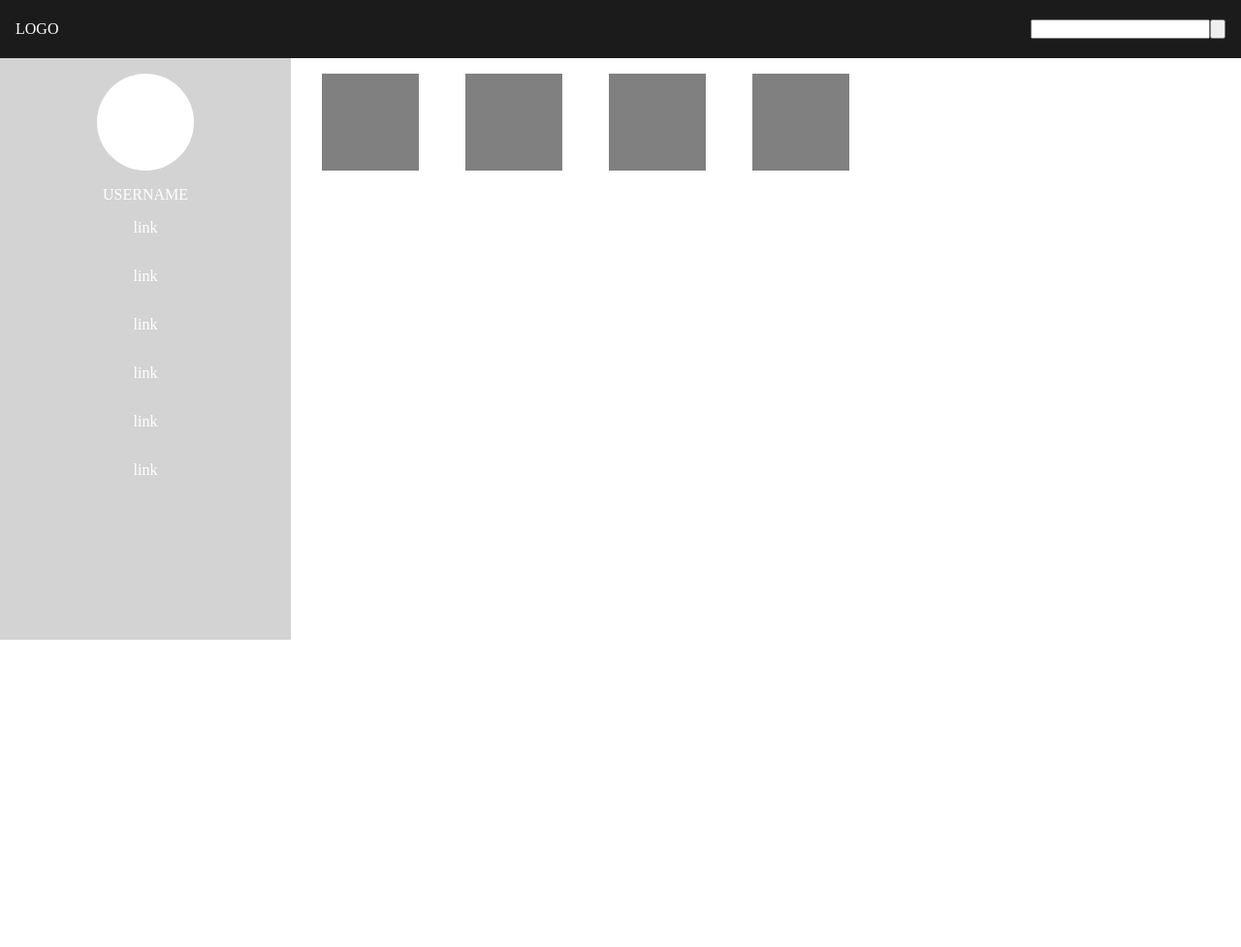
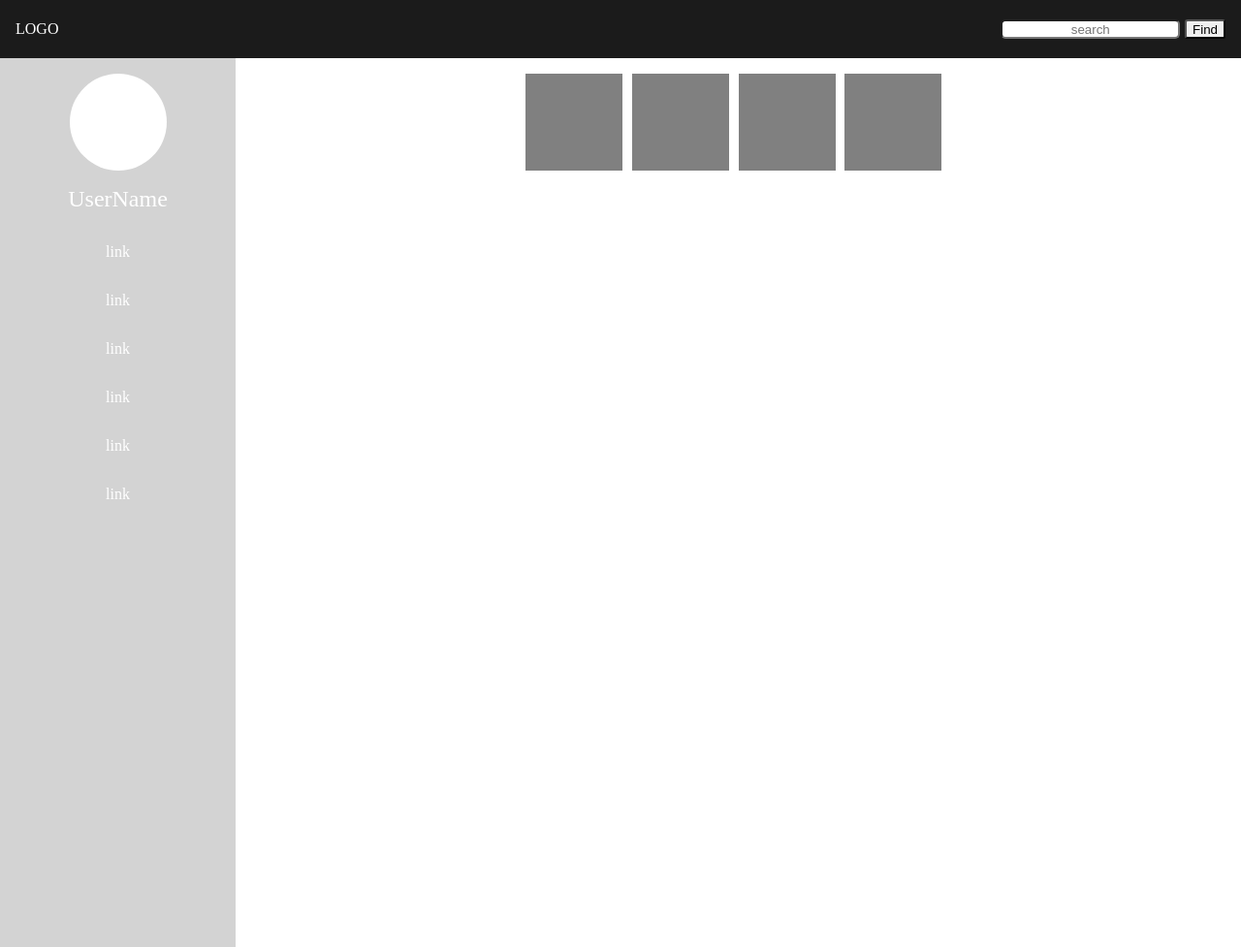
Before and after one commit to kaijrock23/Speriamo-Bene-Test-28-01-2022, a plain HTML site: page index.html in a window 1280 px wide. Shown: the whole page at 97% size. Before the commit the page ends 800 px from the top, so only its background shows below. Drawn offline with Linux system fonts and the light colour scheme.

Commit message:
commit con calma

```diff
--- a/index.html
+++ b/index.html
@@ -8,6 +8,7 @@
     <link rel="stylesheet" href="/styles/reset.css">
     <link rel="stylesheet" href="/styles/util.css">
     <link rel="stylesheet" href="/styles/style.css">
+    <script src="https://kit.fontawesome.com/11a8fc675b.js" crossorigin="anonymous"></script>
     <title>Document</title>
 </head>
 
@@ -18,16 +19,21 @@
             <div class="logo dflex">LOGO</div>
         </div>
         <div class="btn-container dflex">
-            <input type="text" class="input-field">
-            <input type="button" class="btn">
+            <input type="text" class="input-field" placeholder="search">
+            <button type="button" class="btn">Find</button>
+        </div>
+
+        <div class="menu-bar">
+            <i class="fas fa-bars"></i>
         </div>
     </header>
 
     <main class="main-container dflex">
-        <div class="left-container dflex columns align-center ">
-            <div class="avatar dflex align-center columns"></div>
-            <p class="user">USERNAME</p>
-
+        <div class="left-container dflex columns">
+            <div class="av-cont dflex align-center columns">
+                <div class="avatar"></div>
+                <p class="user">UserName</p>
+            </div>
             <div class="link-container dflex columns">
                 <a href="#" class="link">link</a>
                 <a href="#" class="link">link</a>
@@ -39,14 +45,11 @@
 
             <div class="empty"></div>
         </div>
-
-        <div class="wrapper">
-            <div class="card-container dflex just-cent">
-                <div class="card"></div>
-                <div class="card"></div>
-                <div class="card"></div>
-                <div class="card"></div>
-            </div>
+        <div class="card-container dflex just-cent wrapper">
+            <div class="card"></div>
+            <div class="card"></div>
+            <div class="card"></div>
+            <div class="card"></div>
         </div>
     </main>
 </body>
--- a/styles/style.css
+++ b/styles/style.css
@@ -1,6 +1,16 @@
 .allh-container {
     background-color: rgb(27, 27, 27);
     height: 60px;
+}
+
+.btn-container input {
+    text-align: center;
+    margin-right: .3rem;
+    border-radius: 5px;
+}
+
+.btn {
+    border-radius: 3px;
 }
 
 .logo {
@@ -15,9 +25,14 @@
 }
 
 .left-container {
-    height: 600px;
+    height: 917px;
     background-color: lightgray;
     width: 300px;
+}
+
+.link-container {
+    /* width: 100%; */
+    text-align: center;
 }
 
 .avatar {
@@ -31,11 +46,13 @@
 .user {
     color: white;
     margin-top: 1rem;
+    font-size: 1.5rem;
 }
 
-.link {
+/* .link {
     margin: 1rem;
-}
+
+} */
 
 a {
     text-decoration: none;
@@ -44,26 +61,53 @@ a {
 
 .link:hover {
     background-color: gray;
-    width: 200px;
+}
+
+.card-container {
+    width: 100%;
+}
+
+.menu-bar {
+    color: white;
+    display: none;
 }
 
 .card {
     background-color: gray;
     width: 100px;
     height: 100px;
-    margin-top: 1rem;
-    margin: 1rem;
-    margin-left: 2rem;
+    margin: 1rem .6rem 0 0;
 }
 
-@media only screen and (min-width: 0) and (max-width: 960px) {
+/* .main-container {
+    width: 100%;
+} */
+
+.link {
+    margin: 2rem 0 0 0;
+}
+
+@media screen and (min-width: 0) and (max-width: 960px) {
+
+    .left-container {
+        display: none;
+    }
+}
+
+@media screen and (min-width: 0) and (max-width: 317px) {
 
     .wrapper {
         display: flex;
         flex-wrap: wrap;
+
     }
 
-    .card {
-        width: 100%;
+    .btn-container {
+        display: none;
+    }
+
+    .menu-bar {
+        display: inline;
+        margin-right: 1rem;
     }
 }
```
